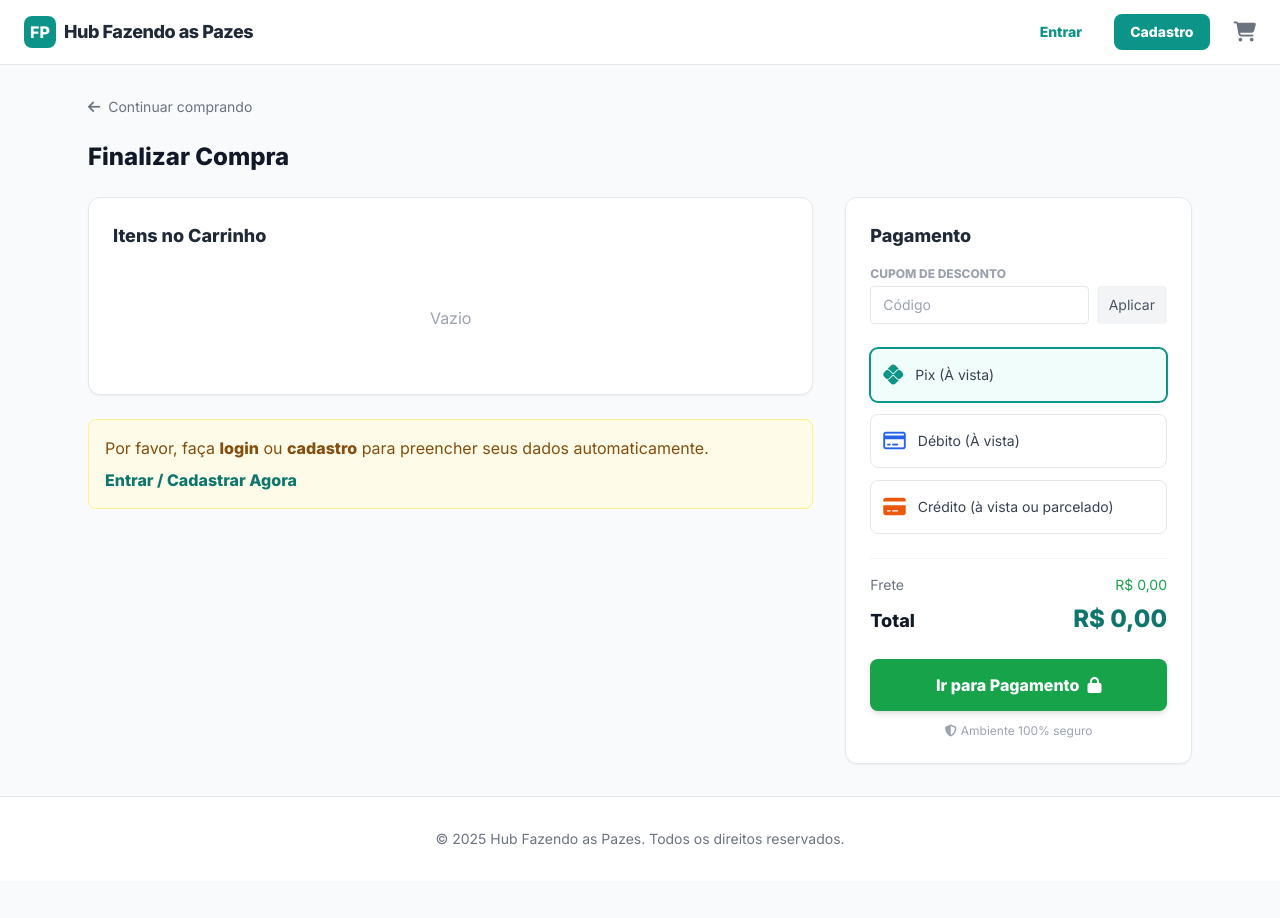
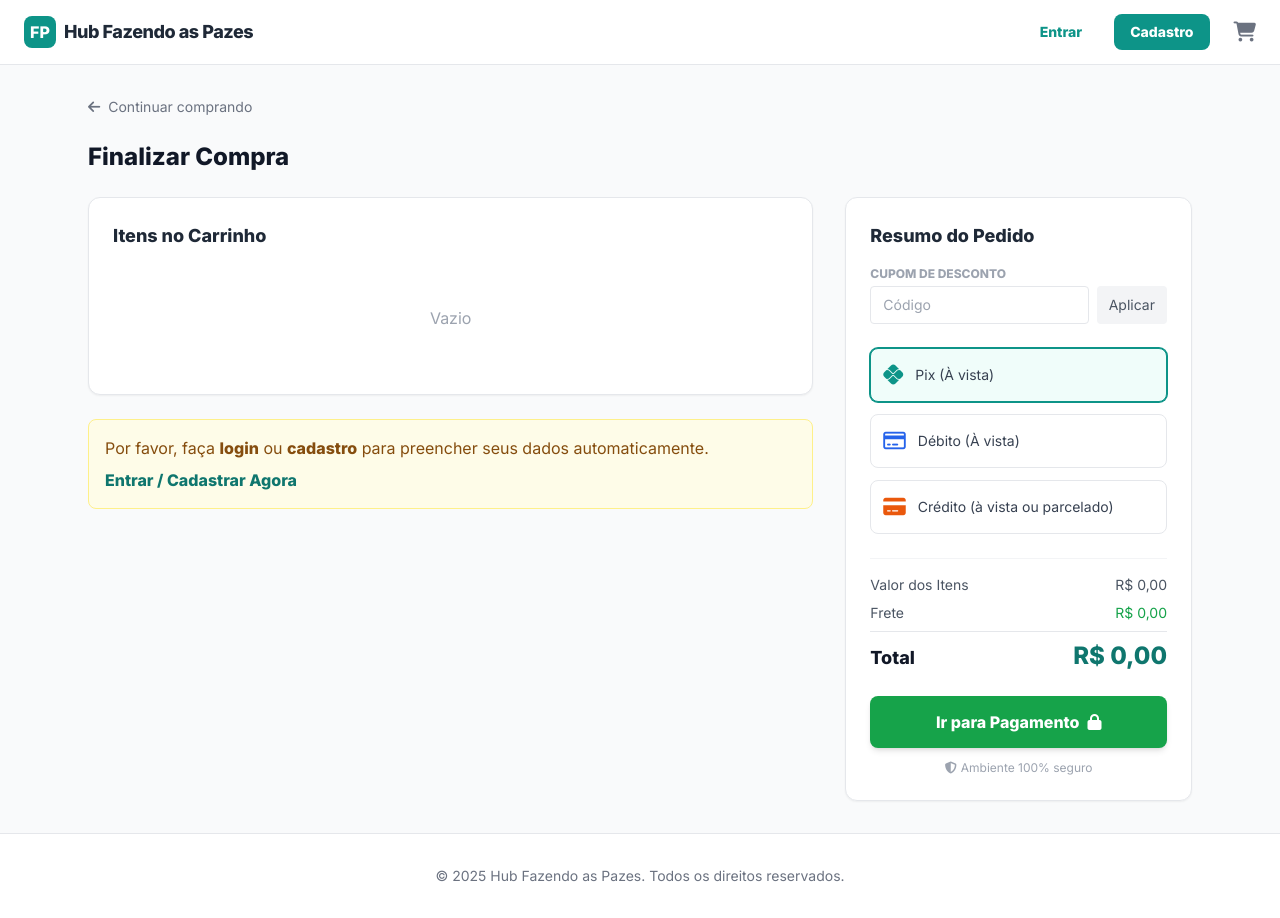
Before and after one commit to engeduardopds/hub-fazendo-as-pazes, a plain HTML site: page index.html in a window 1280 px wide. Both pictures are taken after a click on the element 1244 px from the left and 32 px from the top of the page. Before the commit the page ends 881 px from the top, so only its background shows below. Drawn offline with nearby package versions, Linux system fonts and the light colour scheme.

Commit message:
Update index.html

```diff
--- a/index.html
+++ b/index.html
@@ -4,7 +4,7 @@
     <meta charset="UTF-8">
     <meta name="viewport" content="width=device-width, initial-scale=1.0">
     <title>Hub Fazendo as Pazes | Loja</title>
-    <!-- Tailwind CSS (CDN Seguro) -->
+    <!-- Tailwind CSS -->
     <script src="https://cdn.tailwindcss.com"></script>
     <!-- Font Awesome -->
     <link rel="stylesheet" href="https://cdnjs.cloudflare.com/ajax/libs/font-awesome/6.4.0/css/all.min.css">
@@ -65,6 +65,9 @@
             animation: spin 1s linear infinite;
         }
         @keyframes spin { 0% { transform: rotate(0deg); } 100% { transform: rotate(360deg); } }
+
+        /* Dropdown Fix */
+        .dropdown:hover .dropdown-menu { display: block; }
     </style>
 </head>
 <body class="bg-gray-50 text-gray-800 min-h-screen flex flex-col">
@@ -189,7 +192,7 @@
                 <!-- Coluna Direita: Pagamento -->
                 <div class="h-fit">
                     <div class="bg-white p-6 rounded-xl border border-gray-200 shadow-sm sticky top-24">
-                        <h3 class="font-bold text-lg mb-4 text-gray-800">Pagamento</h3>
+                        <h3 class="font-bold text-lg mb-4 text-gray-800">Resumo do Pedido</h3>
 
                         <!-- Cupom -->
                         <div class="mb-6">
@@ -227,8 +230,19 @@
 
                         <!-- Totais -->
                         <div class="border-t border-gray-100 pt-4 mb-6">
-                            <div class="flex justify-between mb-2 text-sm text-gray-500"><span>Frete</span><span class="text-green-600 font-medium">R$ 0,00</span></div>
-                            <div class="flex justify-between items-baseline text-gray-900"><span class="font-bold text-lg">Total</span><span id="cart-total" class="font-bold text-2xl text-teal-700">R$ 0,00</span></div>
+                            <div class="flex justify-between mb-2 text-sm text-gray-600">
+                                <span>Valor dos Itens</span>
+                                <span id="cart-subtotal">R$ 0,00</span>
+                            </div>
+                            <!-- Substituído "Subtotal" por "Frete" conforme solicitado -->
+                            <div class="flex justify-between mb-2 text-sm text-gray-600">
+                                <span>Frete</span>
+                                <span class="text-green-600 font-medium">R$ 0,00</span>
+                            </div>
+                            <div class="flex justify-between items-baseline text-gray-900 border-t pt-2 mt-2">
+                                <span class="font-bold text-lg">Total</span>
+                                <span id="cart-total" class="font-bold text-2xl text-teal-700">R$ 0,00</span>
+                            </div>
                         </div>
 
                         <button id="btn-checkout" onclick="checkout()" class="w-full bg-green-600 hover:bg-green-700 text-white font-bold py-3.5 rounded-lg transition shadow-md flex justify-center items-center gap-2">
@@ -296,6 +310,7 @@
 
     <div id="toast">Item adicionado ao carrinho!</div>
 
+    <!-- LÓGICA DO SISTEMA -->
     <script>
         const db = [
             { title: "Seção 1: Cursos Online", items: [{ id: 101, name: "Item 1 (Curso TDAH)", price: 197.00, icon: "🎓", desc: "Descrição." }, { id: 102, name: "Item 2 (Curso Ansiedade)", price: 147.00, icon: "🧘‍♀️", desc: "Curso..." }] },
@@ -303,8 +318,9 @@
             { title: "Seção 3: Impressões 3D", items: [{ id: 301, name: "Item 1 (Fidget Toy)", price: 45.00, icon: "🎲", desc: "Brinquedo..." }, { id: 302, name: "Item 2 (Organizador)", price: 60.00, icon: "🗂️", desc: "Organizador..." }] }
         ];
 
+        // Taxas do Cartão
         const fees = { PIX: 0, DEBIT_CARD: 0, CREDIT_CARD: { 1: 0.00, 2: 0.04, 3: 0.05, 4: 0.06, 5: 0.07, 6: 0.08 } };
-        const shippingCost = 0;
+        const shippingCost = 0; // Valor fixo do frete
 
         let cart = []; let currentItem = null; let currentQty = 1; let currentUser = null;
 
@@ -312,7 +328,7 @@
         function loadCart() { const s=localStorage.getItem('hub_cart'); if(s) cart=JSON.parse(s); }
         function saveCart() { localStorage.setItem('hub_cart', JSON.stringify(cart)); }
 
-        // Persistência de pedidos (simulada)
+        // Pedidos
         function saveOrder(order) {
             let orders = JSON.parse(localStorage.getItem('user_orders') || '[]');
             orders.unshift(order);
@@ -414,6 +430,7 @@
             if(v==='cart'||v==='account'||v==='orders') updateAuthUI();
             if(v==='cart') { renderCart(); setTimeout(updatePaymentUI, 100); }
         }
+
         function renderCatalog(){const c=document.getElementById('catalog-container');c.innerHTML='';db.forEach(s=>{let h='';s.items.forEach(i=>{h+=`<div onclick="openProduct(${i.id})" class="bg-white rounded-xl border border-gray-100 shadow-sm hover:shadow-md transition cursor-pointer p-5 flex flex-col group h-full"><div class="h-40 bg-teal-50 rounded-lg flex items-center justify-center text-5xl mb-4 group-hover:scale-105 transition duration-300">${i.icon}</div><h3 class="font-bold text-gray-900 text-lg mb-1 leading-tight">${i.name}</h3><div class="mt-auto pt-4 flex justify-between items-center"><span class="font-bold text-teal-700">R$ ${i.price.toFixed(2).replace('.', ',')}</span><span class="text-xs text-gray-400 font-medium group-hover:text-teal-600">Ver detalhes →</span></div></div>`});c.innerHTML+=`<div><div class="flex items-center gap-3 mb-6"><div class="h-8 w-1 bg-teal-500 rounded-full"></div><h2 class="text-2xl font-bold text-gray-800">${s.title}</h2></div><div class="grid grid-cols-1 sm:grid-cols-2 md:grid-cols-3 lg:grid-cols-4 gap-6">${h}</div></div>`})}
         function openProduct(id){let p=null,c="";db.forEach(s=>{const f=s.items.find(i=>i.id===id);if(f){p=f;c=s.title}});if(!p)return;currentItem=p;currentQty=1;document.getElementById('detail-icon').textContent=p.icon;document.getElementById('detail-category').textContent=c;document.getElementById('detail-title').textContent=p.name;document.getElementById('detail-desc').textContent=p.desc;document.getElementById('detail-price').textContent=`R$ ${p.price.toFixed(2).replace('.', ',')}`;document.getElementById('detail-qty').textContent=currentQty;router('product')}
         function updateQty(n){if(currentQty+n>=1){currentQty+=n;document.getElementById('detail-qty').textContent=currentQty}}
@@ -421,8 +438,21 @@
         function addToCartCurrent(){const ex=cart.find(i=>i.id===currentItem.id);if(ex)ex.qty+=currentQty;else cart.push({...currentItem,qty:currentQty});updateCartIcon();showToast("Adicionado!"); saveCart();}
         function updateCartIcon(){ const q=cart.reduce((a,i)=>a+i.qty,0); const el=document.getElementById('cart-count'); el.textContent=q; if(q>0) el.classList.remove('hidden'); else el.classList.add('hidden'); }
         function removeFromCart(i){cart.splice(i,1);renderCart();updateCartIcon();saveCart();}
-        function renderCart(){const c=document.getElementById('cart-items-container');c.innerHTML='';if(cart.length===0){c.innerHTML='<div class="text-center py-10 text-gray-400">Vazio</div>'}else{cart.forEach((i,idx)=>{c.innerHTML+=`<div class="flex justify-between items-center bg-gray-50 p-4 rounded-lg"><div class="flex items-center gap-4"><div class="text-2xl">${i.icon}</div><div><h4 class="font-bold text-sm">${i.name}</h4><p class="text-xs text-gray-500">R$ ${i.price.toFixed(2).replace('.',',')} x ${i.qty}</p></div></div><div class="flex items-center gap-3"><span class="font-bold text-sm text-teal-700">R$ ${(i.price*i.qty).toFixed(2).replace('.',',')}</span><button onclick="removeFromCart(${idx})" class="text-red-400 hover:text-red-600"><i class="fa-solid fa-trash"></i></button></div></div>`});}calculateTotal()}
-        function maskCpfCnpj(i){let v=i.value.replace(/\D/g,"");if(v.length<=11){v=v.replace(/(\d{3})(\d)/,"$1.$2");v=v.replace(/(\d{3})(\d)/,"$1.$2");v=v.replace(/(\d{3})(\d{1,2})$/,"$1-$2")}else{v=v.replace(/^(\d{2})(\d)/,"$1.$2");v=v.replace(/^(\d{2})\.(\d{3})(\d)/,"$1.$2.$3");v=v.replace(/\.(\d{3})(\d)/,".$1/$2");v=v.replace(/(\d{4})(\d)/,"$1-$2")}i.value=v.substring(0,18)}
+
+        function renderCart(){
+            const c=document.getElementById('cart-items-container');
+            c.innerHTML='';
+            if(cart.length===0){
+                c.innerHTML='<div class="text-center py-10 text-gray-400">Vazio</div>';
+            } else {
+                cart.forEach((i,idx)=>{
+                    c.innerHTML+=`<div class="flex justify-between items-center bg-gray-50 p-4 rounded-lg"><div class="flex items-center gap-4"><div class="text-2xl">${i.icon}</div><div><h4 class="font-bold text-sm">${i.name}</h4><p class="text-xs text-gray-500">R$ ${i.price.toFixed(2).replace('.',',')} x ${i.qty}</p></div></div><div class="flex items-center gap-3"><span class="font-bold text-sm text-teal-700">R$ ${(i.price*i.qty).toFixed(2).replace('.',',')}</span><button onclick="removeFromCart(${idx})" class="text-red-400 hover:text-red-600"><i class="fa-solid fa-trash"></i></button></div></div>`;
+                });
+            }
+            calculateTotal(); // RECALCULAR TOTAL
+        }
+
+        function maskCpfCnpj(i){ let v=i.value.replace(/\D/g,""); if(v.length<=11){v=v.replace(/(\d{3})(\d)/,"$1.$2");v=v.replace(/(\d{3})(\d)/,"$1.$2");v=v.replace(/(\d{3})(\d{1,2})$/,"$1-$2")}else{v=v.replace(/^(\d{2})(\d)/,"$1.$2");v=v.replace(/^(\d{2})\.(\d{3})(\d)/,"$1.$2.$3");v=v.replace(/\.(\d{3})(\d)/,".$1/$2");v=v.replace(/(\d{4})(\d)/,"$1-$2")}i.value=v.substring(0,18)}
         function maskPhone(i){i.value=i.value.replace(/\D/g,"").replace(/^(\d{2})(\d)/g,"($1) $2").replace(/(\d)(\d{4})$/,"$1-$2").substring(0,15)}
         async function buscarCEP(c){c=c.replace(/\D/g,'');if(c.length!==8)return;try{const r=await fetch(`https://viacep.com.br/ws/${c}/json/`);const d=await r.json();if(!d.erro){document.getElementById('cust-address').value=d.logradouro;document.getElementById('cust-bairro').value=d.bairro;document.getElementById('cust-city').value=d.localidade+' - '+d.uf;document.getElementById('cust-number').focus()}else{alert('CEP não encontrado')}}catch(e){console.error(e)}}
         async function buscarCEPAccount(c){c=c.replace(/\D/g,'');if(c.length!==8)return;try{const r=await fetch(`https://viacep.com.br/ws/${c}/json/`);const d=await r.json();if(!d.erro){document.getElementById('acc-address').value=d.logradouro;document.getElementById('acc-bairro').value=d.bairro;document.getElementById('acc-city').value=d.localidade+' - '+d.uf;document.getElementById('acc-number').focus()}}catch(e){console.error(e)}}
@@ -453,7 +483,7 @@
 
             const base=cart.reduce((a,i)=>a+(i.price*i.qty),0);
             const mEl=document.querySelector('input[name="payment_method"]:checked');
-            const m=mEl ? mEl.value : 'PIX';
+            const m=mEl ? mEl.value : 'PIX'; // Fallback
             let final=base; let inst=1;
 
             if(m==='CREDIT_CARD'){
@@ -476,9 +506,8 @@
             if(!form.checkValidity()){showToast("Preencha todos os dados!");form.reportValidity();return}
             if(cart.length===0) { showToast("Carrinho vazio!"); return; }
 
-            // Recalcula para garantir valor correto
             const {finalTotal, method, installments} = calculateTotal();
-            if (finalTotal <= 0) { alert("Erro de cálculo."); return; }
+            if (finalTotal <= 0) { alert("Erro de cálculo. Tente recarregar a página."); return; }
 
             const btn=document.getElementById('btn-checkout'); const txt=btn.innerHTML;
             btn.innerHTML=`<span class="loader mr-2"></span> Processando...`; btn.disabled=true;
@@ -510,11 +539,10 @@
                 const d = await res.json();
                 if(res.ok && d.paymentUrl) {
                     saveOrder({ desc: desc, val: finalTotal.toFixed(2).replace('.',','), date: new Date().toLocaleDateString(), link: d.paymentUrl });
-                    window.open(d.paymentUrl, '_blank');
-                    showToast("Fatura aberta em nova aba!");
-                    btn.innerHTML = "Aguardando Pagamento...";
+                    window.location.href=d.paymentUrl;
+                } else {
+                    throw new Error(d.error||(d.details?d.details:'Erro na criação do pagamento.'));
                 }
-                else throw new Error(d.error||(d.details?d.details:'Erro na criação do pagamento.'));
             } catch(e){
                 console.error(e); alert("Erro: "+e.message); btn.innerHTML=txt; btn.disabled=false;
             }
```
